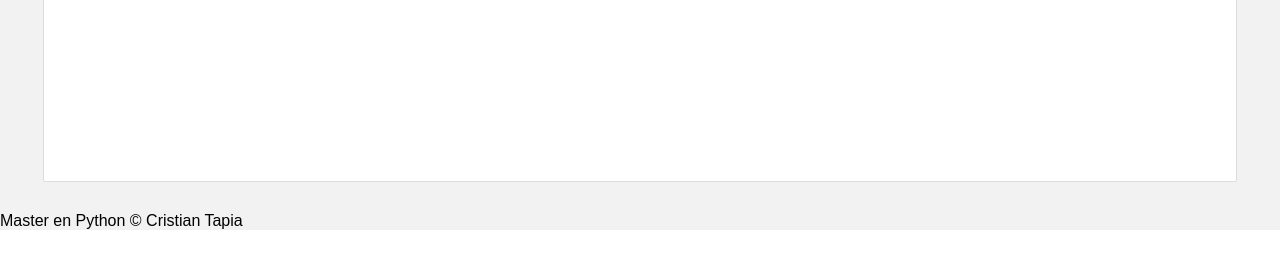
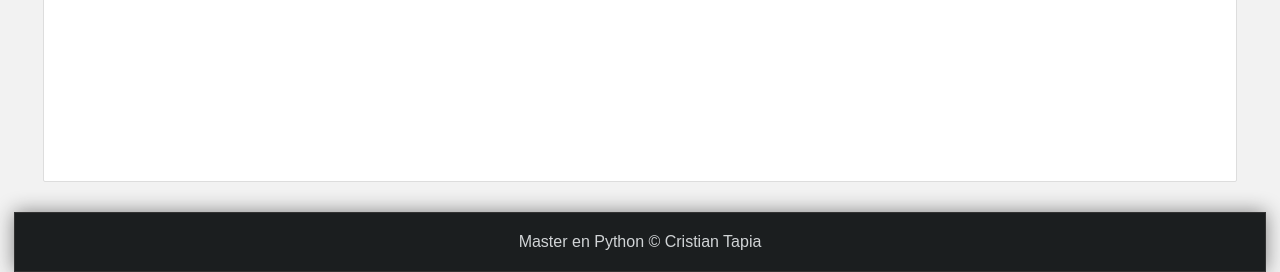
Before and after one commit to CristianX/django_plantilla, a Django app: page / in a window 1280 px wide. Shown: the part 1012-1284 px from the top of the page. Before the commit the page ends 1242 px from the top, so only its background shows below. Run offline with Django 4.2, Linux system fonts and the light colour scheme.

Commit message:
Dando estilo al footer

```diff
--- a/motorInferencia/static/css/styles.css
+++ b/motorInferencia/static/css/styles.css
@@ -130,3 +130,15 @@ nav ul li a:hover{
     margin-bottom: 10px;
     margin-top: 5px;
 }
+
+footer{
+    width: 1250px;
+    background-color: #1b1e1f;
+    border: 1px solid #333;
+    color: #d1d4d6;
+    text-align: center;
+    margin: 0 auto;
+    padding-top: 20px;
+    padding-bottom: 20px;
+    box-shadow: 0px 0px 20px gray;
+}
```
